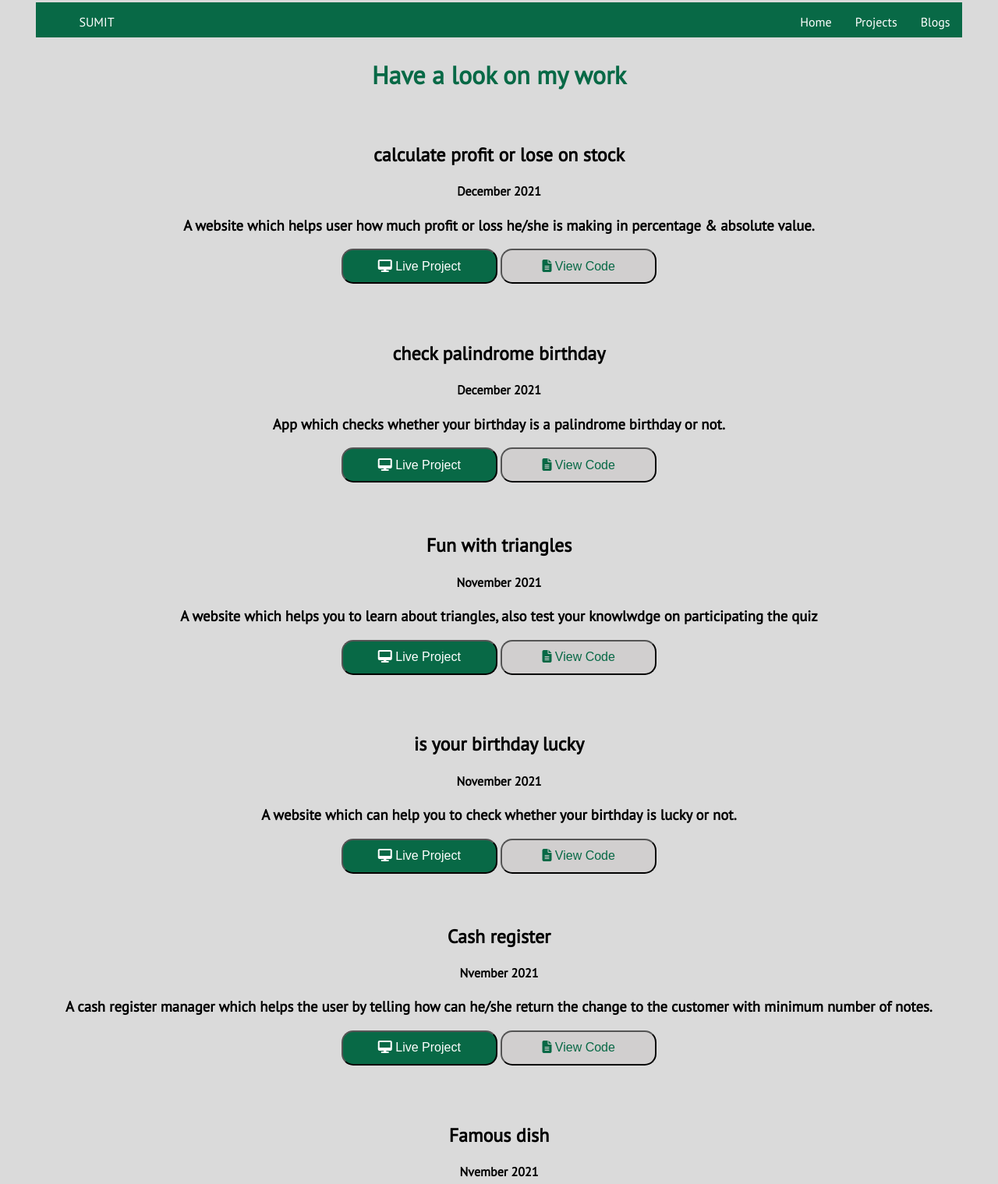
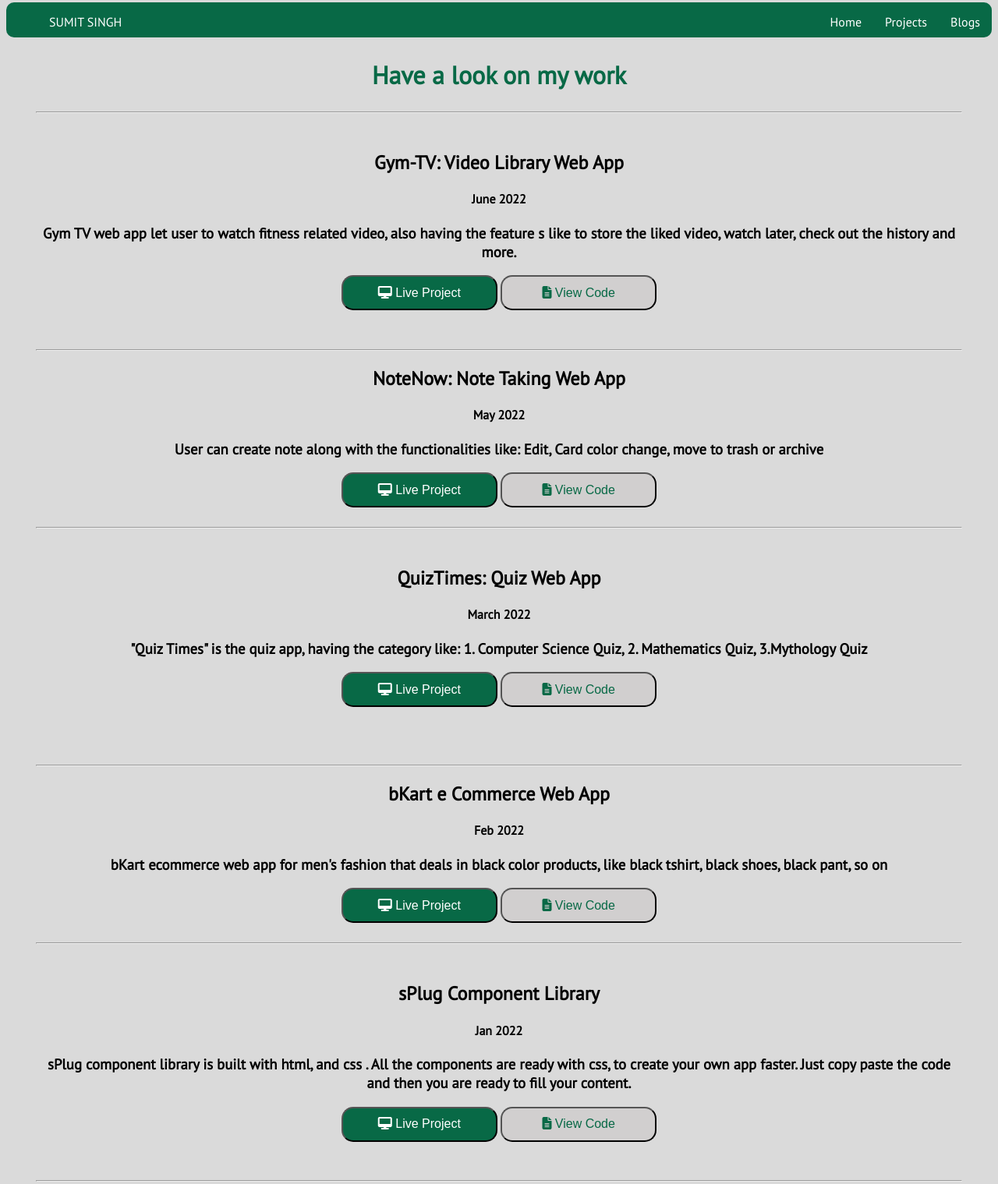
Before and after one commit to sumitk-singh/my-portfolio, a plain HTML site: page projects.html in a window 1280 px wide. Shown: the part 13-1532 px from the top of the page at 78% size. Drawn offline with Linux system fonts and the light colour scheme.

Commit message:
added projects

```diff
--- a/projects.html
+++ b/projects.html
@@ -20,7 +20,7 @@
         <div class="nav">
             <ul>
                 <li style="float: left;">
-                   <a href="/">SUMIT</a>
+                    <a href="/">SUMIT SINGH</a>
                 </li>
 
                 <li>
@@ -47,103 +47,206 @@
 
         </div>
 
+
+        <hr>
+
+        <div class="main-section-with-shade">
+            <h2>Gym-TV: Video Library Web App</h2>
+            <h4>June 2022</h4>
+            <h3>Gym TV web app let user to watch fitness related video, also having
+                the feature s like to store the liked video, watch later, check out the
+                history and more.</h3>
+            <a href="https://gymtv-dev.netlify.app/"><button class="section-btn"><i class="fas fa-desktop"></i> Live
+                    Project</button></a>
+            <a href="https://github.com/sumitk-singh/Gym-TV"><button class="section-btn-transparent"><i
+                        class="fas fa-file-alt"></i> View Code</button></a>
+        </div>
+        <hr>
+        <div class="main-section-without-shade">
+            <h2>NoteNow: Note Taking Web App</h2>
+            <h4>May 2022</h4>
+            <h3>User can create note along with the functionalities like: Edit, Card color change, move to trash or
+                archive</h3>
+            <a href="https://note-now-dev.netlify.app/"><button class="section-btn"><i class="fas fa-desktop"></i> Live
+                    Project</button></a>
+            <a href="https://github.com/sumitk-singh/Note-Now"><button class="section-btn-transparent"><i
+                        class="fas fa-file-alt"></i> View Code</button></a>
+        </div>
+        <hr>
+        <div class="main-section-with-shade">
+            <h2>QuizTimes: Quiz Web App</h2>
+            <h4>March 2022</h4>
+            <h3>"Quiz
+                Times" is the quiz app, having the category like: 1. Computer
+                Science Quiz, 2. Mathematics Quiz, 3.Mythology Quiz</h3>
+            <a href="https://quiz-times-quiz-page.netlify.app/"><button class="section-btn"><i
+                        class="fas fa-desktop"></i> Live Project</button></a>
+            <a href="https://github.com/sumitk-singh/quiz-times"><button class="section-btn-transparent"><i
+                        class="fas fa-file-alt"></i> View Code</button></a>
+        </div>
+        <hr>
+
+        <div class="main-section-without-shade">
+            <h2>bKart e Commerce Web App</h2>
+            <h4>Feb 2022</h4>
+            <h3>bKart
+                ecommerce web app for men's fashion that deals in black
+                color products, like black tshirt, black shoes, black pant, so on</h3>
+            <a href="https://bkart-ecomm-dev.netlify.app/"><button class="section-btn"><i class="fas fa-desktop"></i>
+                    Live Project</button></a>
+            <a href="https://github.com/sumitk-singh/bKart-e-commerce-app"><button class="section-btn-transparent"><i
+                        class="fas fa-file-alt"></i> View Code</button></a>
+        </div>
+        <hr>
+
+        <div class="main-section-with-shade">
+            <h2>sPlug Component Library</h2>
+            <h4>Jan 2022</h4>
+            <h3>sPlug component library is built with html, and css . All the components are ready with css, to create
+                your own app faster. Just copy paste the code and then you are ready to fill your content.</h3>
+            <a href="https://splug-dev.netlify.app/"><button class="section-btn"><i class="fas fa-desktop"></i> Live
+                    Project</button></a>
+            <a href="https://github.com/sumitk-singh/splug-component-library"><button class="section-btn-transparent"><i
+                        class="fas fa-file-alt"></i> View Code</button></a>
+        </div>
+
+        <hr>
+
+
         <div class="main-section-with-shade">
             <h2>calculate profit or lose on stock</h2>
             <h4>December 2021</h4>
             <h3>A website which helps user how much profit or loss he/she is making in percentage & absolute value.</h3>
-            <a href="https://stock-profile-and-lose-calculator.netlify.app/"><button class="section-btn"><i class="fas fa-desktop"></i>  Live Project</button></a>
-            <a href="https://github.com/sumitk-singh/Stock-Profile---Loss-Calculator"><button class="section-btn-transparent"><i class="fas fa-file-alt"></i>  View Code</button></a>
+            <a href="https://stock-profile-and-lose-calculator.netlify.app/"><button class="section-btn"><i
+                        class="fas fa-desktop"></i> Live Project</button></a>
+            <a href="https://github.com/sumitk-singh/Stock-Profile---Loss-Calculator"><button
+                    class="section-btn-transparent"><i class="fas fa-file-alt"></i> View Code</button></a>
         </div>
+
+        <hr>
 
         <div class="main-section-without-shade">
             <h2>check palindrome birthday</h2>
             <h4>December 2021</h4>
             <h3>App which checks whether your birthday is a palindrome birthday or not.</h3>
-            <a href="https://palindro-bday.netlify.app/"><button class="section-btn"><i class="fas fa-desktop"></i>  Live Project</button></a>
-            <a href="https://github.com/sumitk-singh/Palindrome_Birthday"><button class="section-btn-transparent"><i class="fas fa-file-alt"></i>  View Code</button></a>
+            <a href="https://palindro-bday.netlify.app/"><button class="section-btn"><i class="fas fa-desktop"></i> Live
+                    Project</button></a>
+            <a href="https://github.com/sumitk-singh/Palindrome_Birthday"><button class="section-btn-transparent"><i
+                        class="fas fa-file-alt"></i> View Code</button></a>
         </div>
+        <hr>
 
         <div class="main-section-with-shade">
             <h2>Fun with triangles</h2>
             <h4>November 2021</h4>
-            <h3>A website which helps you to learn about triangles, also test your knowlwdge on participating the quiz </h3>
-            <a href="https://playwithtriangles-2021.netlify.app/"><button class="section-btn"><i class="fas fa-desktop"></i>  Live Project</button></a>
-            <a href="https://github.com/sumitk-singh/fun-with-triangle"><button class="section-btn-transparent"><i class="fas fa-file-alt"></i>  View Code</button></a>
+            <h3>A website which helps you to learn about triangles, also test your knowlwdge on participating the quiz
+            </h3>
+            <a href="https://playwithtriangles-2021.netlify.app/"><button class="section-btn"><i
+                        class="fas fa-desktop"></i> Live Project</button></a>
+            <a href="https://github.com/sumitk-singh/fun-with-triangle"><button class="section-btn-transparent"><i
+                        class="fas fa-file-alt"></i> View Code</button></a>
         </div>
+        <hr>
 
         <div class="main-section-without-shade">
             <h2>is your birthday lucky</h2>
             <h4>November 2021</h4>
             <h3>A website which can help you to check whether your birthday is lucky or not. </h3>
-            <a href="https://luckybirthday-app2021.netlify.app/"><button class="section-btn"><i class="fas fa-desktop"></i>  Live Project</button></a>
-            <a href="https://github.com/sumitk-singh/lucky-birthday"><button class="section-btn-transparent"><i class="fas fa-file-alt"></i>  View Code</button></a>
+            <a href="https://luckybirthday-app2021.netlify.app/"><button class="section-btn"><i
+                        class="fas fa-desktop"></i> Live Project</button></a>
+            <a href="https://github.com/sumitk-singh/lucky-birthday"><button class="section-btn-transparent"><i
+                        class="fas fa-file-alt"></i> View Code</button></a>
         </div>
+        <hr>
 
         <div class="main-section-with-shade">
             <h2>Cash register</h2>
             <h4>Nvember 2021</h4>
-            <h3>A cash register manager which helps the user by telling how can he/she return the change to the customer with minimum number of notes. </h3>
-            <a href="https://cashregistermanager-2021app.netlify.app/"><button class="section-btn"><i class="fas fa-desktop"></i>  Live Project</button></a>
-            <a href="https://github.com/sumitk-singh/cash-register-manager"><button class="section-btn-transparent"><i class="fas fa-file-alt"></i>  View Code</button></a>
+            <h3>A cash register manager which helps the user by telling how can he/she return the change to the customer
+                with minimum number of notes. </h3>
+            <a href="https://cashregistermanager-2021app.netlify.app/"><button class="section-btn"><i
+                        class="fas fa-desktop"></i> Live Project</button></a>
+            <a href="https://github.com/sumitk-singh/cash-register-manager"><button class="section-btn-transparent"><i
+                        class="fas fa-file-alt"></i> View Code</button></a>
         </div>
+        <hr>
 
         <div class="main-section-without-shade">
             <h2>Famous dish</h2>
             <h4>Nvember 2021</h4>
             <h3>Do you read books? Get here some of the list of good books. Made using ReactJS </h3>
-            <a href="https://csb-qe1b2.netlify.app/"><button class="section-btn"><i class="fas fa-desktop"></i>  Live Project</button></a>
-            <a href="https://github.com/sumitk-singh/good-books"><button class="section-btn-transparent"><i class="fas fa-file-alt"></i>  View Code</button></a>
+            <a href="https://csb-qe1b2.netlify.app/"><button class="section-btn"><i class="fas fa-desktop"></i> Live
+                    Project</button></a>
+            <a href="https://github.com/sumitk-singh/good-books"><button class="section-btn-transparent"><i
+                        class="fas fa-file-alt"></i> View Code</button></a>
         </div>
+        <hr>
 
         <div class="main-section-with-shade">
             <h2>Know your emotions</h2>
             <h4>October 2021</h4>
             <h3>Get the meaning of emoji, app build using react js</h3>
-            <a href="https://csb-ctfyi.netlify.app/"> <button class="section-btn"><i class="fas fa-desktop"></i>  Live Project</button></a>
-            <a href="https://github.com/sumitk-singh/know-your-emotions"> <button class="section-btn-transparent"><i class="fas fa-file-alt"></i>   View Code</button></a>
+            <a href="https://csb-ctfyi.netlify.app/"> <button class="section-btn"><i class="fas fa-desktop"></i> Live
+                    Project</button></a>
+            <a href="https://github.com/sumitk-singh/know-your-emotions"> <button class="section-btn-transparent"><i
+                        class="fas fa-file-alt"></i> View Code</button></a>
         </div>
+        <hr>
 
         <div class="main-section-without-shade">
             <h2>Pig Latin convertor</h2>
             <h4>October 2021</h4>
-            <h3>Convert from English to Pig Latin. Pig Latin is a constructed language game in which words in English are altered according to a simple set of rules. </h3>
-            <a href="https://englishtopiglatin.netlify.app/"> <button class="section-btn"><i class="fas fa-desktop"></i>  Live Project</button></a>
-            <a href="https://github.com/sumitk-singh/Pig-Latin-converter"> <button class="section-btn-transparent"><i class="fas fa-file-alt"></i>   View Code</button></a>
+            <h3>Convert from English to Pig Latin. Pig Latin is a constructed language game in which words in English
+                are altered according to a simple set of rules. </h3>
+            <a href="https://englishtopiglatin.netlify.app/"> <button class="section-btn"><i class="fas fa-desktop"></i>
+                    Live Project</button></a>
+            <a href="https://github.com/sumitk-singh/Pig-Latin-converter"> <button class="section-btn-transparent"><i
+                        class="fas fa-file-alt"></i> View Code</button></a>
         </div>
+        <hr>
 
         <div class="main-section-with-shade">
             <h2>Minion Speak</h2>
             <h4>October 2021</h4>
             <h3>Convert from English to banana language </h3>
-            <a href="https://bananatalk-2021app.netlify.app/"> <button class="section-btn"><i class="fas fa-desktop"></i>  Live Project</button></a>
-            <a href="https://github.com/sumitk-singh/minion-language-tranlator"> <button class="section-btn-transparent"><i class="fas fa-file-alt"></i>  View Code</button></a>
+            <a href="https://bananatalk-2021app.netlify.app/"> <button class="section-btn"><i
+                        class="fas fa-desktop"></i> Live Project</button></a>
+            <a href="https://github.com/sumitk-singh/minion-language-tranlator"> <button
+                    class="section-btn-transparent"><i class="fas fa-file-alt"></i> View Code</button></a>
         </div>
+        <hr>
 
         <div class="main-section-without-shade">
             <h2>food quiz</h2>
             <h4>October 2021</h4>
             <h3>A CLI app built with nodeJS. Quiz to test your food knowledge </h3>
-            <a href="https://replit.com/@SUMITSINGH45/Quiz-2?v=1"><button class="section-btn"><i class="fas fa-desktop"></i>  Live Project</button></a>
-            <a href="https://github.com/sumitk-singh/food-quiz-1"><button class="section-btn-transparent"><i class="fas fa-file-alt"></i>  View Code</button></a>
+            <a href="https://replit.com/@SUMITSINGH45/Quiz-2?v=1"><button class="section-btn"><i
+                        class="fas fa-desktop"></i> Live Project</button></a>
+            <a href="https://github.com/sumitk-singh/food-quiz-1"><button class="section-btn-transparent"><i
+                        class="fas fa-file-alt"></i> View Code</button></a>
         </div>
+        <hr>
 
         <div class="main-section-with-shade">
             <h2>how well do you know me?</h2>
             <h4>October 2021</h4>
             <h3>A CLI app built with nodeJS. A type of quiz app </h3>
-            <a href="https://replit.com/@SUMITSINGH45/quiz?v=1"><button class="section-btn"><i class="fas fa-desktop"></i>  Live Project</button></a>
-            <a href="https://github.com/sumitk-singh/quiz"><button class="section-btn-transparent"><i class="fas fa-file-alt"></i>  View Code</button></a>
+            <a href="https://replit.com/@SUMITSINGH45/quiz?v=1"><button class="section-btn"><i
+                        class="fas fa-desktop"></i> Live Project</button></a>
+            <a href="https://github.com/sumitk-singh/quiz"><button class="section-btn-transparent"><i
+                        class="fas fa-file-alt"></i> View Code</button></a>
         </div>
+        <hr>
 
     </section>
 
     <!-- footer -->
-    <footer class="footer">
+    <footer id="ftr" class="footer">
         <div class="main-footer">
             <h2>Social media presence</h2>
+            <a href="https://twitter.com/sumitsi79994403"><i class="fab fa-twitter-square"></i> Twitter</a>
             <a href="https://www.linkedin.com/in/sumit-singh-a94b56228/"><i class="fab fa-linkedin"></i> Linkedin</a>
             <a href="https://github.com/sumitk-singh"><i class="fab fa-github-square"></i> Github</a>
-            <a href="https://www.instagram.com/the_sumit__chauhan/"><i class="fab fa-instagram-square"></i> Instagram</a>
         </div>
     </footer>
 
--- a/src/style.css
+++ b/src/style.css
@@ -5,13 +5,27 @@
     --btn-height: 45px;
     --btn-width: 200px;
     --btn-background-color: #086946;
+    --btn-light-green-background-color: #0c9362;
 }
 
 body {
+
+    font-family: "PT Sans", sans-serif;
+    background-color: rgb(218, 218, 218);
+
+
+}
+
+section {
     padding-left: 3%;
     padding-right: 3%;
-    font-family: "PT Sans", sans-serif;
-    background-color: rgb(218, 218, 218);
+
+}
+
+#ftr {
+    padding-left: 0%;
+    padding-right: 0%;
+    margin: 0;
 }
 
 h1 {
@@ -22,6 +36,7 @@ h1 {
 ul {
     background-color: var(--main-theam-background-color);
     height: 45px;
+    border-radius: 10px;
 }
 
 ul li {
@@ -61,10 +76,13 @@ a {
     border-radius: 15px;
     text-align: center;
     padding-top: 20px;
+    padding-left: 5px;
+    padding-right: 5px;
 }
 
 .main-section-with-shade:hover {
     box-shadow: 5px 5px 25px;
+    transition: box-shadow 0.5s;
 }
 
 .section-btn {
@@ -74,6 +92,12 @@ a {
     color: white;
     border-radius: 15px;
     font-size: medium;
+}
+
+.section-btn:hover {
+    background-color: var(--btn-light-green-background-color);
+    transition: background-color 0.5s;
+
 }
 
 .section-btn-transparent {
@@ -112,3 +136,12 @@ a {
     margin-left: 50px;
     margin-right: 50px;
 }
+
+button {
+    cursor: pointer;
+
+}
+
+button:hover {
+    box-shadow: 5px 5px 5px #8f8e8e;
+}
```
Also changed, not shown: index.html (+2 -2 lines), images/website-background-image-size-psd-vector-photo.jpg (added).
